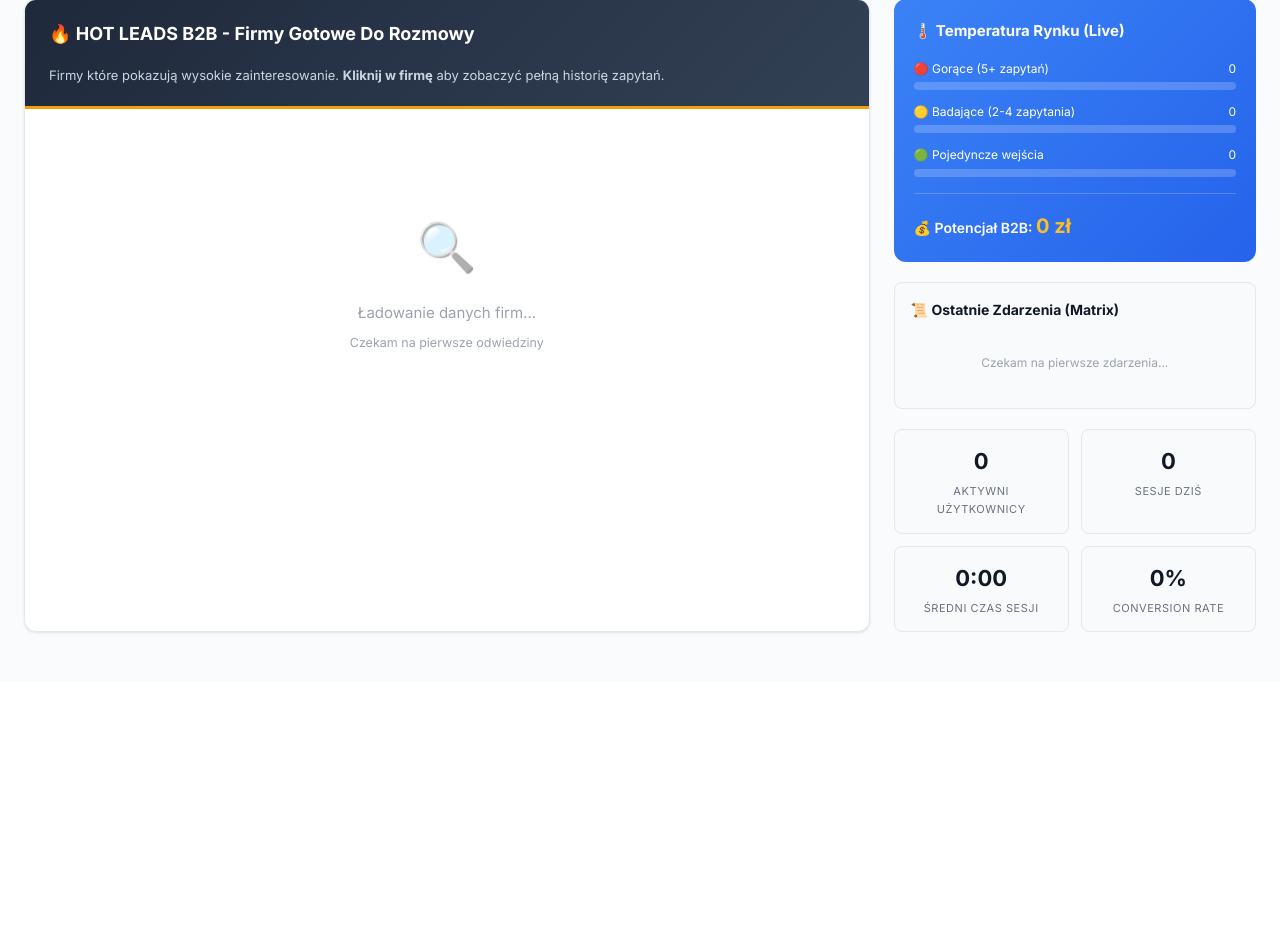
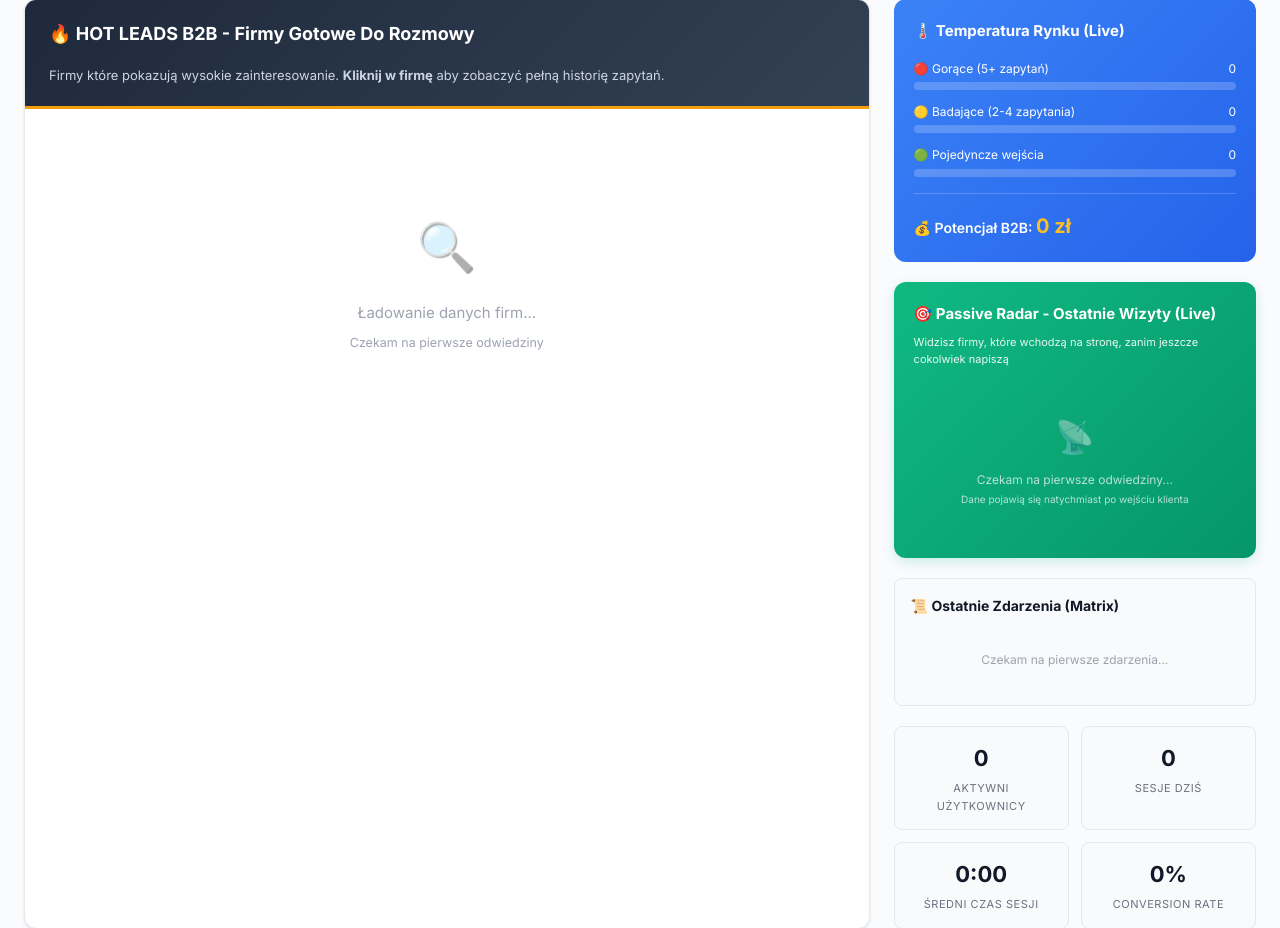
Before and after one commit to lukiikebukuro/forteca_finalna, a Flask app: page /admin-dashboard in a window 1280 px wide. Shown: the part 118-1046 px from the top of the page. Before the commit the page ends 752 px from the top, so only its background shows below. Run offline with Flask 3, Linux system fonts and the light colour scheme; a user stored in the database is signed in; data that the repository does not hold is empty; some libraries are stand-ins or nearby versions.

Commit message:
naprawki

```diff
--- a/templates/admin-dashboard.html
+++ b/templates/admin-dashboard.html
@@ -1117,7 +1117,8 @@
                     </div>
                 </div>
 
-                <div class="passive-radar-panel" style="display: none;">
+                <!-- 🎯 PASSIVE RADAR PANEL -->
+                <div class="passive-radar-panel">
                     <div class="passive-radar-title">
                         🎯 Passive Radar - Ostatnie Wizyty (Live)
                     </div>
```
Lines whose indentation alone changed are shown as unchanged.
